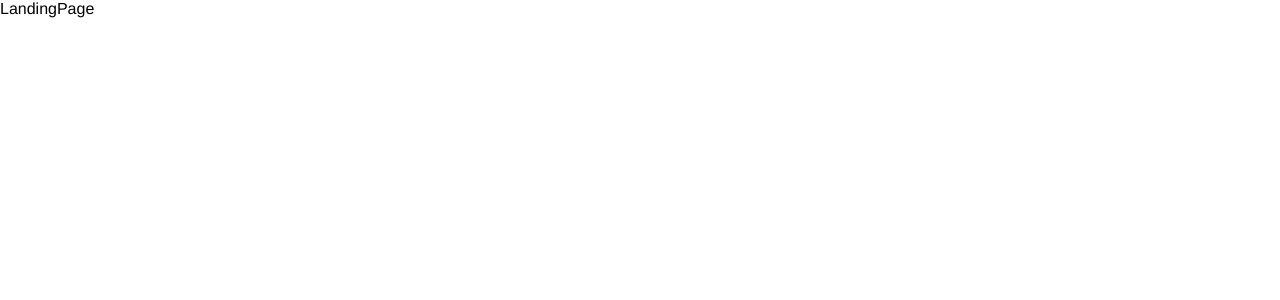
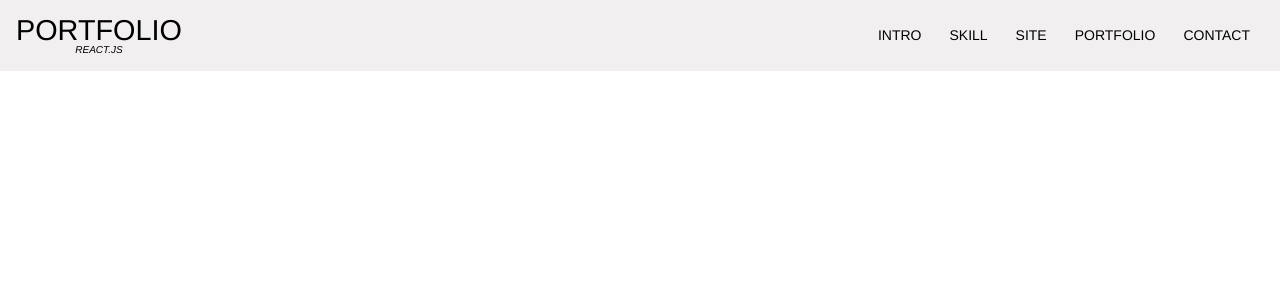
Before and after one commit to sikkzz/portfolio, a React (Vite) app: page / in a window 1280 px wide. Shown: the top 300 px of the page. Built offline with nearby package versions, Linux system fonts and the light colour scheme.

Commit message:
issue #3 design: header styling

```diff
--- /dev/null
+++ b/src/components/Header/Header.styles.ts
@@ -0,0 +1,135 @@
+import styled from "styled-components";
+
+const HeaderDiv = styled.header`
+	position: fixed;
+	top: 0;
+	left: 0;
+	width: 100%;
+	z-index: 3000;
+`;
+
+const InnerDiv = styled.div`
+	display: flex;
+	align-items: center;
+	justify-content: space-between;
+	background-color: rgba(116, 99, 99, 0.1);
+	backdrop-filter: blur(15px);
+	padding: 1rem;
+`;
+
+const LogoDiv = styled.div`
+	font-size: 0.9rem;
+	text-align: center;
+	text-transform: uppercase;
+	line-height: 1;
+
+	& > h1 > a > em {
+		font-size: 10px;
+		display: block;
+	}
+`;
+
+const Nav = styled.nav<{ $show: boolean }>`
+	li {
+		display: inline;
+
+		a {
+			text-transform: uppercase;
+			font-size: 14px;
+			padding: 14px;
+			position: relative;
+
+			&::before {
+				content: "";
+				width: calc(100% - 28px);
+				height: 1px;
+				background-color: #000;
+				position: absolute;
+				left: 14px;
+				bottom: 10px;
+				transform: scaleX(0);
+				transition: all 0.3s;
+			}
+			&:hover::before {
+				transform: scaleX(1);
+			}
+		}
+	}
+
+	@media screen and (max-width: 800px) {
+		display: ${({ $show }) => ($show ? "block" : "none")};
+
+		& > ul {
+			display: block;
+			position: absolute;
+			right: 0;
+			top: 68px;
+			background-color: rgba(116, 99, 99, 0.1);
+			backdrop-filter: blur(15px);
+			z-index: 3000;
+			/* min-width: 150px; */
+			padding: 20px 0;
+
+			& > li {
+				display: block;
+				text-align: right;
+
+				& > a {
+					display: inline-block;
+					padding: 10px;
+				}
+			}
+		}
+	}
+	span {
+		&::before {
+			width: 20px;
+		}
+		&::after {
+			width: 20px;
+		}
+	}
+`;
+
+const MNavDiv = styled.div`
+	display: none;
+	width: 40px;
+	height: 40px;
+	cursor: pointer;
+
+	@media (max-width: 800px) {
+		display: block;
+	}
+
+	span {
+		display: block;
+		width: 40px;
+		height: 2px;
+		background-color: #000;
+		margin-top: 19px;
+		position: relative;
+
+		&::before {
+			content: "";
+			width: 40px;
+			height: 2px;
+			background-color: #000;
+			position: absolute;
+			right: 0;
+			top: 6px;
+			transition: width 0.3s;
+		}
+		&::after {
+			content: "";
+			width: 40px;
+			height: 2px;
+			background-color: #000;
+			position: absolute;
+			left: 0;
+			bottom: 6px;
+			transition: width 0.3s;
+		}
+	}
+`;
+
+export { HeaderDiv, InnerDiv, LogoDiv, Nav, MNavDiv };
--- /dev/null
+++ b/src/components/Header/Header.tsx
@@ -0,0 +1,46 @@
+import { useState } from "react";
+import { HeaderDiv, InnerDiv, LogoDiv, Nav, MNavDiv } from "./Header.styles";
+
+import { headerTabData } from "@/constants/data/HeaderData";
+
+const Header = () => {
+	const [show, setShow] = useState<boolean>(false);
+
+	const toggleMenu = () => {
+		setShow((prevShow) => !prevShow);
+	};
+
+	return (
+		<HeaderDiv role="banner">
+			<InnerDiv>
+				<LogoDiv>
+					<h1>
+						<a href="/">
+							portfolio<em>react.js</em>
+						</a>
+					</h1>
+				</LogoDiv>
+				<Nav role="navigation" aria-label="메인 메뉴" $show={show}>
+					<ul>
+						{headerTabData.map((nav) => (
+							<li key={nav.title}>
+								<a href={nav.url}>{nav.title}</a>
+							</li>
+						))}
+					</ul>
+				</Nav>
+				<MNavDiv
+					aria-controls="primary-menu"
+					aria-expanded={show ? "true" : "false"}
+					role="button"
+					tabIndex={0}
+					onClick={toggleMenu}
+				>
+					<span />
+				</MNavDiv>
+			</InnerDiv>
+		</HeaderDiv>
+	);
+};
+
+export default Header;
--- /dev/null
+++ b/src/constants/data/HeaderData.ts
@@ -0,0 +1,22 @@
+export const headerTabData = [
+	{
+		title: "intro",
+		url: "#intro",
+	},
+	{
+		title: "skill",
+		url: "#skill",
+	},
+	{
+		title: "site",
+		url: "#site",
+	},
+	{
+		title: "portfolio",
+		url: "#port",
+	},
+	{
+		title: "contact",
+		url: "#contact",
+	},
+];
--- a/src/pages/LandingPage.tsx
+++ b/src/pages/LandingPage.tsx
@@ -1,5 +1,7 @@
+import Header from "@/components/Header/Header";
+
 const LandingPage = () => {
-	return <div>LandingPage</div>;
+	return <Header />;
 };
 
 export default LandingPage;
```
